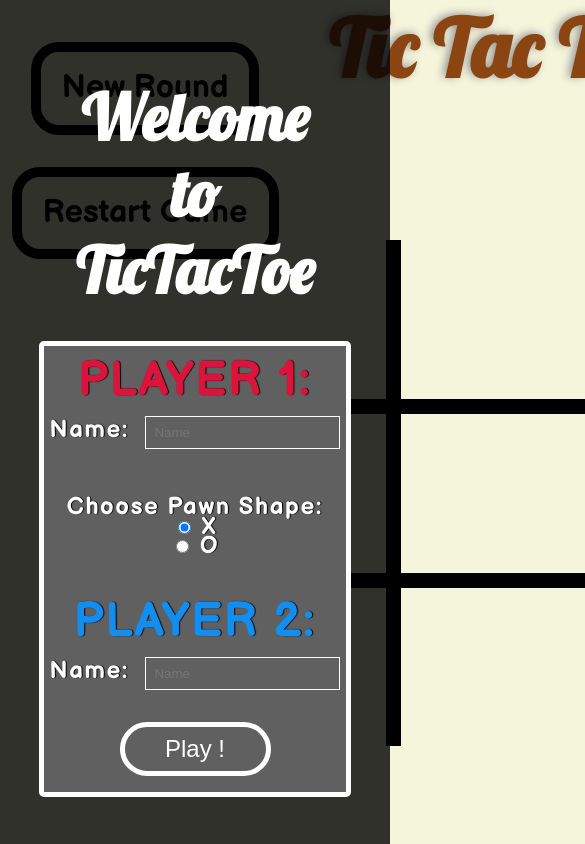
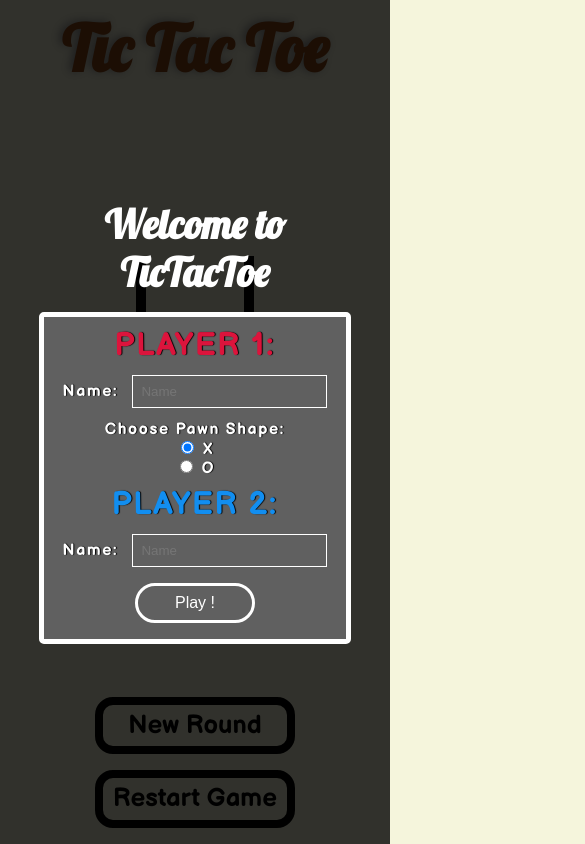
Before and after one commit to Ggs91/JS-TicTacToe, a website built with webpack: page src/template.html in a window 390 px wide. Shown: the top 844 px of the page, 585 px wide, since content can reach past the window. Built offline with nearby package versions, Linux system fonts and the light colour scheme.

Commit message:
UI refactoring, adding responsivness

```diff
--- a/src/assets/stylesheets/main.css
+++ b/src/assets/stylesheets/main.css
@@ -87,95 +87,19 @@ em {
   *zoom: 1;
 }
 
-
 /*
   ========================================
   Custom styles
   ========================================
 */
 
+html,
+body {
+  height: 100%
+}
 body {
   background:#F5F5DC;
-  color:;
   font: 700 1.5rem/0.8  'Balsamiq Sans', "Open Sans", "Helvetica Neue", Helvetica, Arial, sans-serif;
-  min-width: 990px;
-}
-
-/*
-  ========================================
-  Grid
-  ========================================
-*/
-
-.boardcase {
-  display: grid;
-  align-items: center;
-  font-size: 13rem;
-  overflow:hidden;
-  background: #F5F5DC;
-}
-
-.grid {
-  max-width: 60%;
-  grid-gap: 15px;
-  min-height:60vh;
-  margin-left: auto;
-  margin-right: auto;
-  display: grid;
-  grid-template-columns: repeat(3, 1fr);
-  grid-template-rows: repeat(3, 1fr);
-  justify-content: center;
-  text-align: center;
-  background: black;
-  margin-top: 3rem;
-}
-
-.score {
-  font-size: 3rem;
-  line-height: 1;
-  margin-bottom: 1rem;
-  text-align: center;
-}
-
-.results {
-  text-align: center;
-  height:5rem;
-  font-size: 4rem;
-  line-height: 1.2;
-  color:#10d304;
-  text-shadow: 2px -1px 10px rgba(0, 0, 0, 0.78);
-}
-
-.game-btn {
-  position: absolute;
-  top:5%;
-  left:3%;
-  text-align: center;
-}
-
-.new-round,
-.new-game {
-  margin-left:auto;
-  margin-right:auto;
-  margin-bottom: 2rem;
-  display: block;
-  cursor:pointer;
-  background: none;
-  border:10px solid black;
-  border-radius:28px;
-  padding:17px 21px;
-  font: 700 2rem/1.2  'Balsamiq Sans', sans-serif;
-  color:#000000;
-  text-decoration:none;
-}
-
-.new-round:hover,
-.new-game:hover {
-  color:#F5F5DC;
-  background: black;
-}
-.animate-btn {
-    animation: effect 0.35s infinite;
 }
 /*
   ========================================
@@ -184,11 +108,104 @@ body {
 */
 header {
   text-align: center;
-  font: 5rem/1.2 "Lobster", "Open Sans", "Helvetica Neue", Helvetica, Arial, sans-serif;
+  font: 5rem/1 "Lobster", "Open Sans", "Helvetica Neue", Helvetica, Arial, sans-serif;
   color:#8B4513;
   font-weight: bold;
   text-shadow: -3px -1px 8px rgba(150, 150, 150, 1);
+}
+
+/*
+  ========================================
+  Grid
+  ========================================
+*/
+.grid-bottom {
+  height:65vmin;
+  width:65vmin;
+  grid-gap: 10px;
+  margin: 1rem auto;
+  display: grid;
+  grid-template-columns: repeat(3, 1fr);
+  grid-template-rows: repeat(3, 1fr);
+  justify-content: center;
+  text-align: center;
+  background: black;
+}
+
+/* Flex Container  */
+
+.flex-container {
+  height:100%;
+  padding: 1rem 0;
+  display: flex;
+  flex-direction: column;
+  justify-content: space-between;
+}
+
+.flex-buttons {
+  display: flex;
+  flex-wrap: wrap;
+}
+
+.new-round {
+  margin-left: auto;
+  margin-right: 20px;
+}
+.new-game {
+  margin-right: auto;
+  margin-left: 20px;
+}
+
+.new-round,
+.new-game {
+  display: block;
+  cursor:pointer;
+  background: none;
+  border:8px solid black;
+  padding:0.5rem 0;
+  border-radius:18px;
+  font: 700 1.6rem/1  'Balsamiq Sans', sans-serif;
+  color:#000000;
+  text-decoration:none;
+  width:200px;
+}
+
+.new-round:hover,
+.new-game:hover {
+  color:#F5F5DC;
+  background: black;
+}
+
+.boardcase {
+  display: grid;
+  align-items: center;
+  font-size: 17vmin;
+  overflow:hidden;
+  background: #F5F5DC;
+}
+
+.results {
+  text-align: center;
+  font-size: 3rem;
+  height: 1rem;
   margin-bottom: 1rem;
+  color:#10d304;
+  text-shadow: 2px -1px 10px rgba(0, 0, 0, 0.78);
+}
+
+.score {
+  font-size: 1.5rem;
+  text-align: center;
+  margin-bottom: 1rem;
+}
+
+/* Utilities */
+.animate-btn {
+    animation: effect 0.35s infinite;
+}
+
+.highlight {
+  background:red;
 }
 
 /*
@@ -200,9 +217,11 @@ header {
 .starting-overlay {
   position:absolute;
   top:0;
+  left:0;
+  height:100vh;
+  width:100vw;
   right:0;
   bottom:0;
-  left:0;
   color:white;
   display: flex;
   flex-wrap: wrap;
@@ -234,10 +253,8 @@ label{
   color:#128ef0;
 }
 
-
 .welcome-title {
-  font: 4rem/1.2 "Lobster", "Open Sans", "Helvetica Neue", Helvetica, Arial, sans-serif;
-  padding: 2rem;
+  font: 4rem/1.2 "Lobster", "Open Sans", sans-serif;
   font-weight: bold;
 }
 
@@ -324,3 +341,150 @@ input[type="text"] {
       transform: translateX(0px) rotate(0deg);
   }
 }
+
+@media only screen and (max-width: 880px) {
+
+  header {
+    font-size: 4rem;
+    margin-bottom: 0.5rem;
+  }
+
+  .grid-bottom {
+    height:80vmin;
+    width:80vmin;
+  }
+
+  .results {
+    text-align: center;
+    font-size: 2.5rem;
+    height: 1rem;
+    margin-bottom: 1rem;
+    color:#10d304;
+    text-shadow: 2px -1px 10px rgba(0, 0, 0, 0.78);
+  }
+
+  .flex-buttons {
+    flex-direction: column;
+    align-items: center;
+  }
+
+  .new-round {
+    margin: 0;
+    margin-bottom: 1rem;
+  }
+  .new-game {
+    margin:0;
+  }
+
+  /* Overlay */
+
+  .starting-overlay {
+    position:absolute;
+    top: 0;
+    left: 0;
+    width: 100%;
+    display: flex;
+    flex-wrap: wrap;
+    justify-content: center;
+    align-items: center;
+    align-content: center;
+    background: rgba(0, 0, 0, 0.8);
+    text-align: center;
+  }
+
+  .starting-overlay > * {
+    flex-basis: 80%;
+  }
+
+  .p1-header,
+  .p2-header,
+  label{
+    text-shadow: 1px 0px 1px rgba(0, 0, 0, 1);
+    letter-spacing: 0.1rem;
+  }
+
+  .p1-header {
+    font-size: 2rem;
+    color:#DC143C;
+  }
+
+  .p2-header {
+    font-size: 2rem;
+    color:#128ef0;
+  }
+
+  .welcome-title {
+    font: 2.5rem/1.2 "Lobster", "Open Sans", "Helvetica Neue", Helvetica, Arial, sans-serif;
+    margin-bottom: 1rem;
+    font-weight: bold;
+  }
+
+    /* Overlay */
+  form {
+    border: 5px white solid;
+    width:70%;
+    background: #606060;
+    border-radius: 5px;
+  }
+
+  form section {
+    margin-bottom: 0rem;
+  }
+
+  form h1 {
+    font-size: 1.5rem;
+    padding:1rem;
+    font-weight: bold;
+  }
+
+  form p {
+    margin-bottom: 1rem;
+  }
+
+  fieldset {
+    margin-top: 1rem;
+  }
+
+  fieldset legend {
+    margin:auto;
+    text-shadow: 1px 0px 1px rgba(0, 0, 0, 1);
+    letter-spacing: 0.1rem;
+  }
+
+  input {
+    background:none;
+    border: 1px solid white;
+    color:white;
+    padding: 0.5rem;
+  }
+  input[type="submit"] {
+    margin-bottom: 1rem;
+    width:40%;
+    background:none;
+    border: 3px solid white;
+    color:white;
+    padding:0.5rem;
+    font-size: 1rem;
+    cursor: pointer;
+    border-radius: 70px;
+  }
+
+  input[type="submit"]:hover {
+    color: #606060;
+    background-color: white;
+  }
+
+  input[type="text"] {
+    margin-left: 0.5rem;
+  }
+
+  label[for="name"],
+  label[for="pawn_x"],
+  label[for="pawn_o"] {
+    font-size: 1rem;
+  }
+
+  legend {
+    font-size: 1rem;
+  }
+}
--- a/src/template.html
+++ b/src/template.html
@@ -10,14 +10,16 @@
 </head>
 <body>
 
-<header>
-  Tic Tac Toe
-</header>
+<div class="flex-container">
+  <div>
+    <header>Tic Tac Toe</header>
+    <p class="score"></p>
+    <p class="results"></p>
+  </div>
 
-<main>
-  <p class="score"></p>
-  <p class="results"></p>
-  <div class="grid">
+  <!-- Grid Top -->
+
+  <div class="grid-bottom">
     <div class="boardcase" id="a1"></div>
     <div class="boardcase" id="b1"></div>
     <div class="boardcase" id="c1"></div>
@@ -28,17 +30,20 @@
     <div class="boardcase" id="b3"></div>
     <div class="boardcase" id="c3"></div>
   </div>
-  <div class="game-btn">
+
+  <!-- Flex Container -->
+
+  <div class="flex-buttons">
     <button class="new-round" type="button" name="new-round">New Round</button>
     <button class="new-game" type="button" name="restart">Restart Game</button>
   </div>
-</main>
+</div>
 
         <!-- Overlay div -->
 
-<div class = "starting-overlay">
+<div class="starting-overlay">
 
-  <div class= welcome-title>Welcome to TicTacToe</div>
+  <h1 class="welcome-title">Welcome to TicTacToe</h1>
 
   <form>
     <section>
```
Lines whose indentation alone changed are shown as unchanged.
